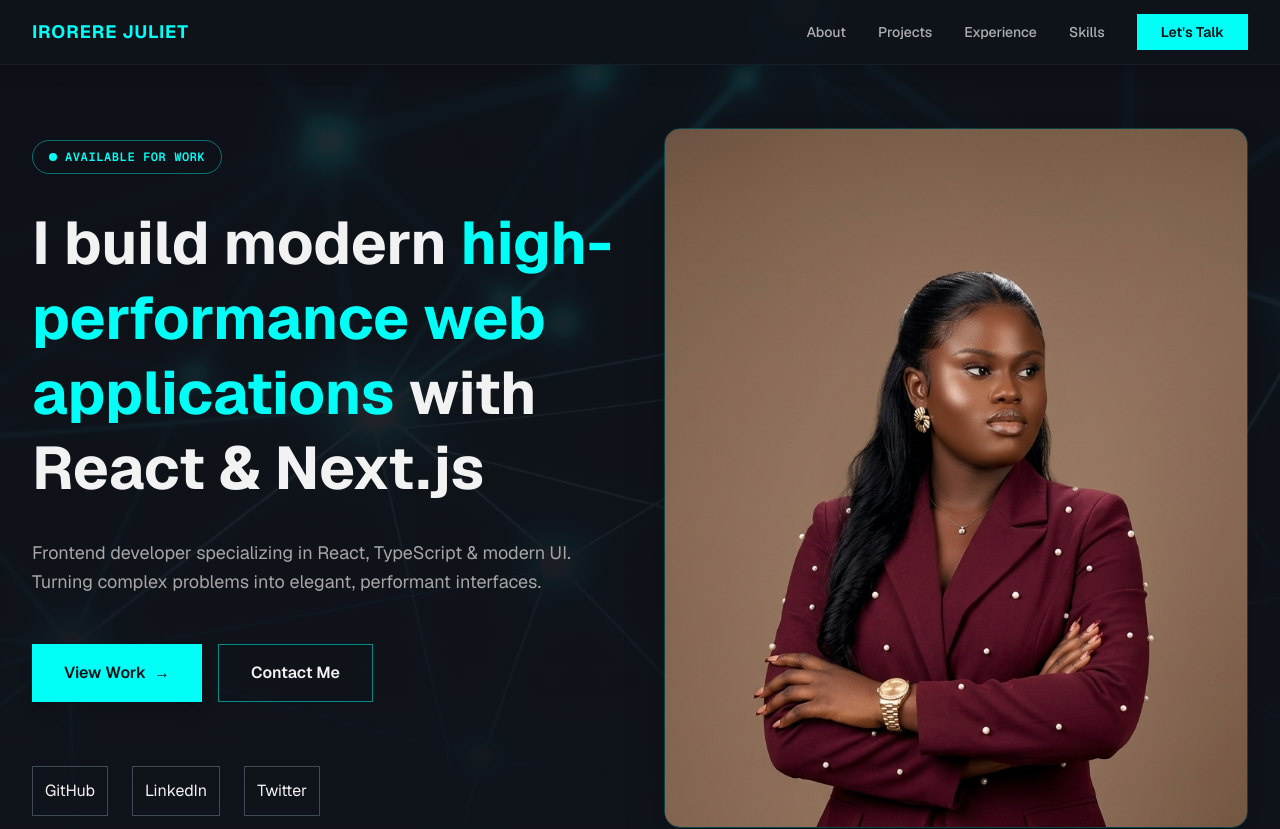
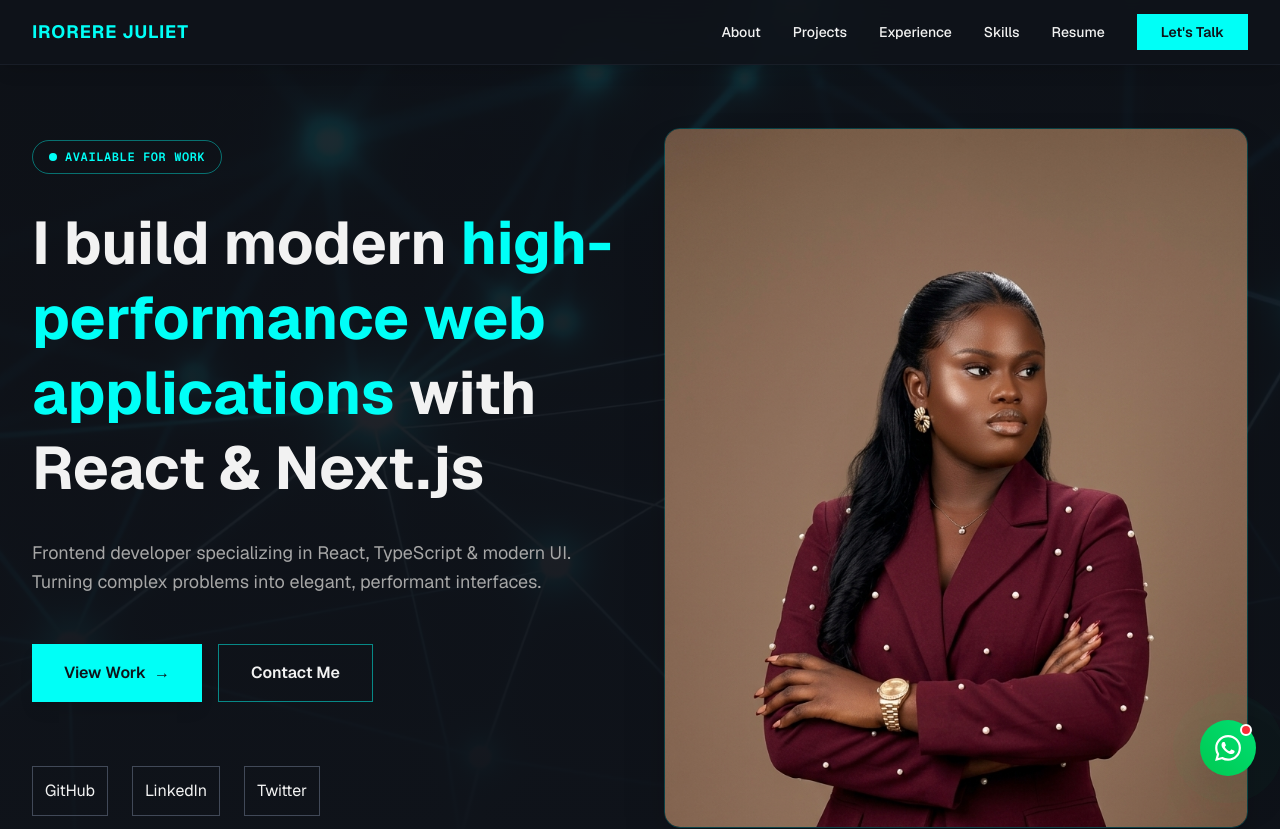
Before and after one commit to irorerejuliet/IRORERE_JULIET, a Next.js app: page / in a window 1280 px wide. Shown: the top 829 px of the page. Built offline with nearby package versions, Linux system fonts and the light colour scheme.

Commit message:
feat: add resume access and WhatsApp contact widget

```diff
--- a/app/page.tsx
+++ b/app/page.tsx
@@ -6,6 +6,7 @@ import { Skills } from '@/components/Skills'
 import { Contact } from '@/components/Contact'
 import { Footer } from '@/components/Footer'
 import Experience from '@/components/Experience'
+import WhatsAppWidget from '@/components/ui/WhatsAppWidget'
 
 export default function Home() {
   return (
@@ -18,6 +19,7 @@ export default function Home() {
       <Skills />
       <Contact />
       <Footer />
+      <WhatsAppWidget/>
     </main>
   )
 }
--- a/components/Navigation.tsx
+++ b/components/Navigation.tsx
@@ -2,12 +2,14 @@
 
 import { useState, useEffect } from 'react'
 import { motion } from 'framer-motion'
+
 
 const navLinks = [
   { href: "#about", label: "About" },
   { href: "#projects", label: "Projects" },
   { href: "#experience", label: "Experience" },
   { href: "#skills", label: "Skills" },
+  { href: "/Juliet_Irorere_Resume.pdf", label: "Resume", external: true },
   { href: "#contact", label: "Contact", cta: true },
 ];
 
@@ -68,30 +70,19 @@ export function Navigation() {
                 <motion.a
                   key={link.href}
                   href={link.href}
-                  className="text-sm font-semibold px-6 py-2 bg-accent text-accent-foreground rounded-lg hover:bg-accent/90 transition-colors"
-                  whileHover={{ scale: 1.05 }}
+                  className="text-sm font-semibold px-6 py-2 bg-accent text-accent-foreground rounded-lg"
                 >
-                  Let&apos;s Talk
+                  Let's Talk
                 </motion.a>
               ) : (
                 <motion.a
                   key={link.href}
                   href={link.href}
-                  className={`text-sm font-medium transition-colors relative ${
-                    activeSection === link.href.replace("#", "")
-                      ? "text-accent"
-                      : "text-foreground/70 hover:text-foreground"
-                  }`}
-                  whileHover={{ y: -2 }}
+                  target={link.external ? "_blank" : undefined}
+                  rel={link.external ? "noopener noreferrer" : undefined}
+                  className="text-sm font-medium"
                 >
                   {link.label}
-                  {activeSection === link.href && (
-                    <motion.div
-                      layoutId="underline"
-                      className="absolute bottom-0 left-0 right-0 h-0.5 bg-accent"
-                      transition={{ duration: 0.3 }}
-                    />
-                  )}
                 </motion.a>
               ),
             )}
--- /dev/null
+++ b/components/ui/WhatsAppWidget.tsx
@@ -0,0 +1,113 @@
+"use client";
+
+import { useState, useRef, useEffect } from "react";
+import Image from "next/image";
+import { SiWhatsapp } from "react-icons/si";
+
+
+
+const WhatsAppWidget = () => {
+  const [open, setOpen] = useState(false);
+  const [visible, setVisible] = useState(false); // animation visibility
+  const widgetRef = useRef<HTMLDivElement>(null);
+
+
+  const phoneNumber = "+2349022149874";
+  const message =
+    "Hi Juliet, I saw your portfolio and I'm interested in working with you.";
+
+  const url = `https://wa.me/${phoneNumber}?text=${encodeURIComponent(
+    message,
+  )}`;
+
+  // ✅ Close when clicking outside
+  useEffect(() => {
+    function handleClickOutside(event: MouseEvent) {
+      if (
+        widgetRef.current &&
+        !widgetRef.current.contains(event.target as Node)
+      ) {
+        setOpen(false);
+      }
+    }
+
+    if (open) {
+      document.addEventListener("mousedown", handleClickOutside);
+    }
+
+    return () => {
+      document.removeEventListener("mousedown", handleClickOutside);
+    };
+  }, [open]);
+
+  // Animate widget appearance
+  useEffect(() => {
+    const timer = setTimeout(() => setVisible(true), 1500);
+    return () => clearTimeout(timer);
+  }, []);
+
+  return (
+    <div
+      ref={widgetRef}
+      className={`fixed bottom-6 right-6 z-50 transition-all duration-700  ${
+        visible ? "opacity-100 translate-y-0" : "opacity-0 translate-y-10"
+      }`}
+    >
+      {/* Chat Box */}
+      {open && (
+        <div className="mb-4 w-72 rounded-2xl shadow-2xl bg-white overflow-hidden animate-in slide-in-from-bottom-5 duration-300">
+          {/* Header */}
+          <div className="bg-green-500 text-white p-2 flex items-center gap-3">
+            <Image
+              src="/images/khenny3.jpeg"
+              alt="profile"
+              width={40}
+              height={40}
+              className="rounded-full"
+            />
+
+            <div>
+              <p className="font-semibold text-sm">Juliet</p>
+              <p className="text-xs opacity-90">Online • replies instantly</p>
+            </div>
+          </div>
+
+          {/* Message */}
+          <div className="p-4 bg-gray-50">
+            <div className="bg-white p-1 rounded-xl text-sm shadow">
+              Hi there 👋 <br /> How can I help you?
+            </div>
+          </div>
+
+          {/* Start Chat */}
+          <a
+            href={url}
+            target="_blank"
+            rel="noopener noreferrer"
+            className="flex items-center justify-center gap-2 bg-green-500 hover:bg-green-600 text-white p-3 font-medium"
+          >
+            <SiWhatsapp size={18} />
+            Start Chat
+          </a>
+        </div>
+      )}
+
+      {/* Floating Button */}
+      <button
+        onClick={() => setOpen((prev) => !prev)}
+        className="relative flex items-center justify-center w-14 h-14 rounded-full bg-linear-to-tr from-green-500 to-green-400 text-white shadow-2xl hover:scale-110 transition-all duration-300"
+      >
+        {/* Pulse ring */}
+        <span className="absolute w-full h-full rounded-full bg-green-400 opacity-75 animate-ping"></span>
+
+        {/* Notification dot */}
+        <span className="absolute top-1 right-1 w-3 h-3 bg-red-500 rounded-full border-2 border-white"></span>
+
+        {/* Icon */}
+        <SiWhatsapp size={26} className="relative z-10" />
+      </button>
+    </div>
+  );
+};
+
+export default WhatsAppWidget;
--- a/package.json
+++ b/package.json
@@ -10,6 +10,7 @@
   },
   "dependencies": {
     "@hookform/resolvers": "^3.9.1",
+    "@icons-pack/react-simple-icons": "^13.13.0",
     "@radix-ui/react-accordion": "1.2.12",
     "@radix-ui/react-alert-dialog": "1.1.15",
     "@radix-ui/react-aspect-ratio": "1.1.8",
@@ -54,6 +55,7 @@
     "react-day-picker": "9.13.2",
     "react-dom": "^19",
     "react-hook-form": "^7.54.1",
+    "react-icons": "^5.6.0",
     "react-intersection-observer": "^10.0.3",
     "react-resizable-panels": "^2.1.7",
     "recharts": "2.15.0",
```
Also changed, not shown: 1 other file (tests, documents, lock files or other folders).
